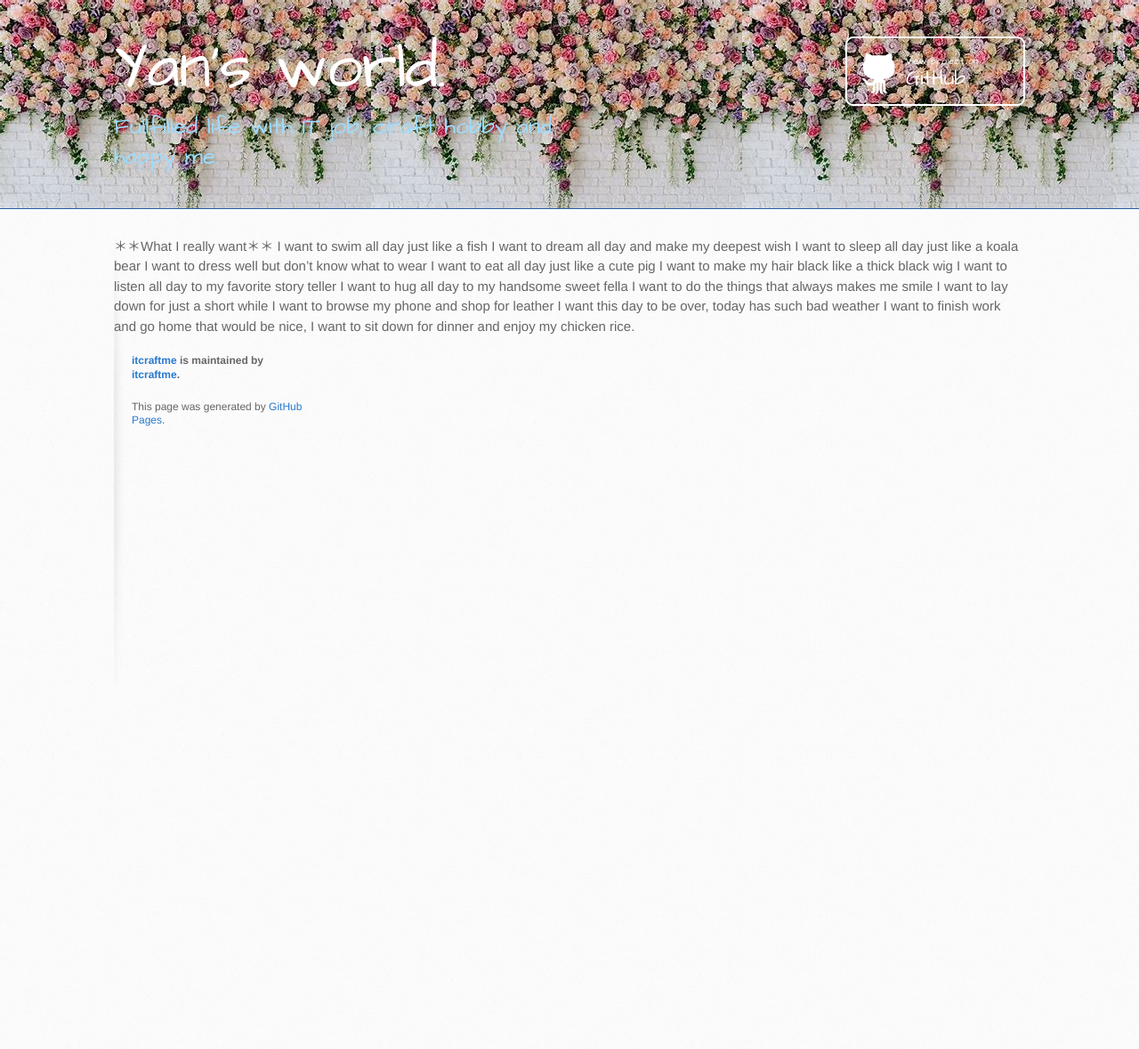
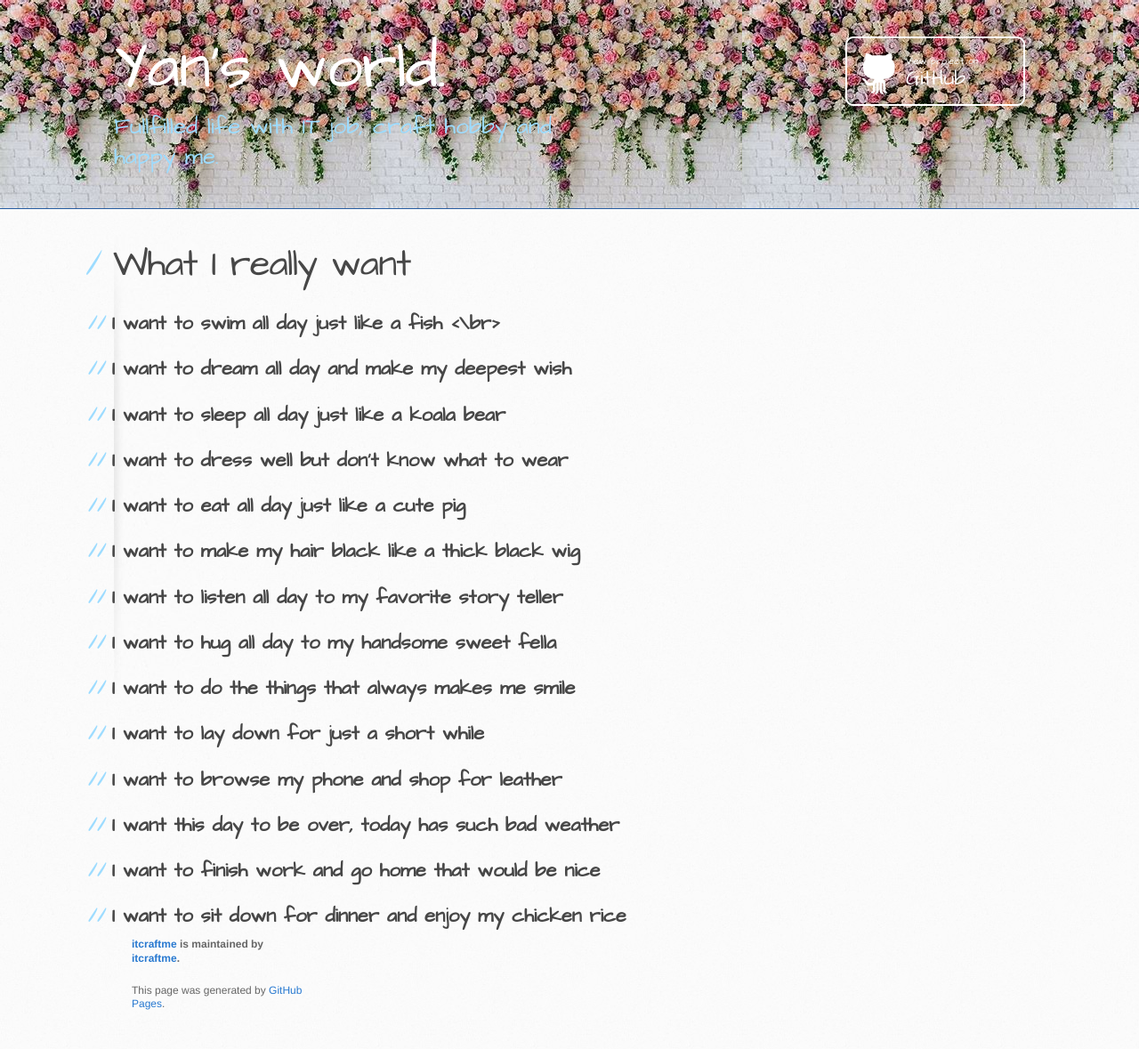
Before and after one commit to itcraftme/itcraftme, a Jekyll site: the page built from poem/4th.md, in a window 1280 px wide. Shown: the whole page at 89% size. Built offline with Jekyll 4.4.1, drawn with Linux system fonts in a browser that asks for light colours; our own code applies the rules of GitHub Pages for plain Markdown files; before the commit the page ends 900 px from its top, so only the background shows below that; part of the change alters nothing that is shown.

```diff
--- a/poem/4th.md
+++ b/poem/4th.md
@@ -1,15 +1,15 @@
-＊＊What I really want＊＊
-I want to swim all day just like a fish
-I want to dream all day and make my deepest wish
-I want to sleep all day just like a koala bear
-I want to dress well but don’t know what to wear
-I want to eat all day just like a cute pig
-I want to make my hair black like a thick black wig
-I want to listen all day to my favorite story teller
-I want to hug all day to my handsome sweet fella
-I want to do the things that always makes me smile
-I want to lay down for just a short while
-I want to browse my phone and shop for leather
-I want this day to be over, today has such bad weather
-I want to finish work and go home that would be nice,
-I want to sit down for dinner and enjoy my chicken rice.
+# What I really want
+## I want to swim all day just like a fish <\br>
+## I want to dream all day and make my deepest wish
+## I want to sleep all day just like a koala bear
+## I want to dress well but don’t know what to wear
+## I want to eat all day just like a cute pig
+## I want to make my hair black like a thick black wig
+## I want to listen all day to my favorite story teller
+## I want to hug all day to my handsome sweet fella
+## I want to do the things that always makes me smile
+## I want to lay down for just a short while
+## I want to browse my phone and shop for leather
+## I want this day to be over, today has such bad weather
+## I want to finish work and go home that would be nice
+## I want to sit down for dinner and enjoy my chicken rice
```
